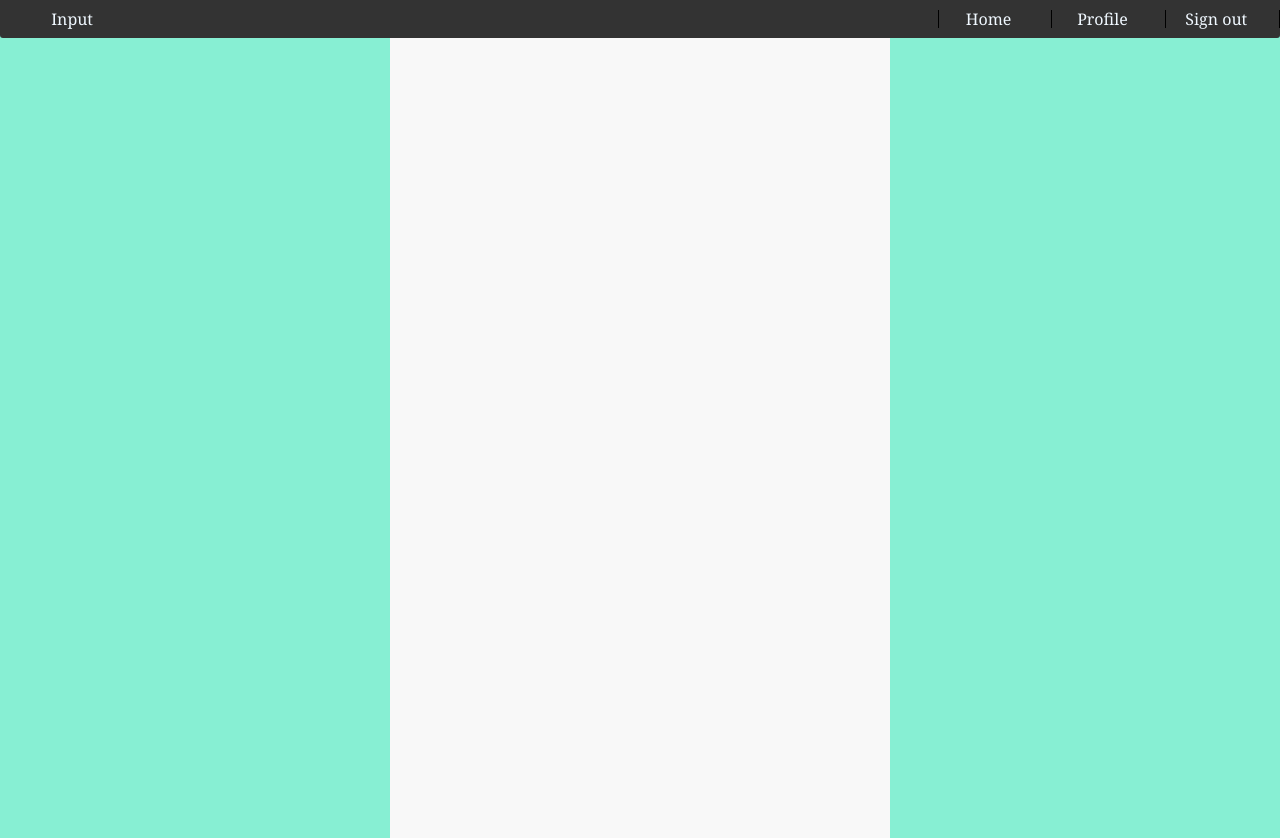
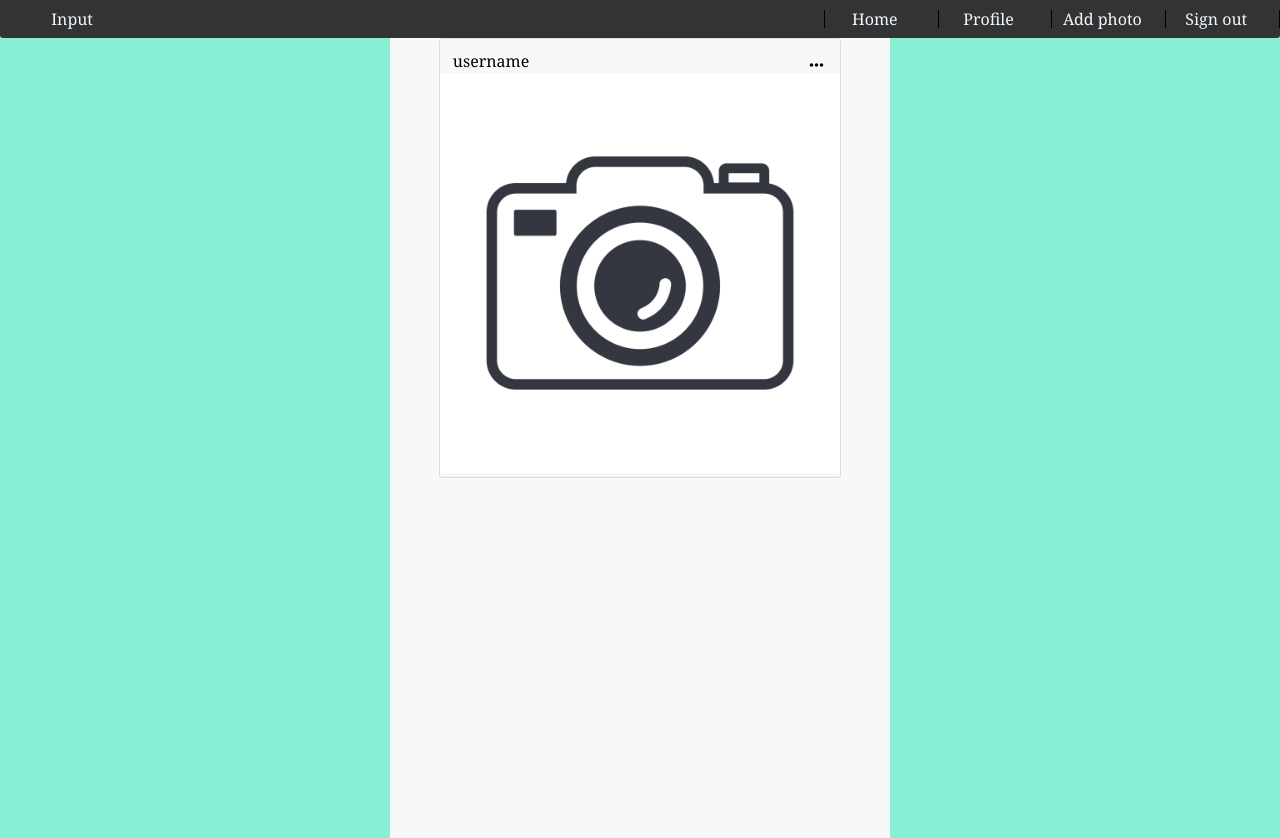
Before and after one commit to SleimanDGhanem/Instagram_like_website, a PHP site: page /html/feed.html in a window 1280 px wide. Run offline with PHP 8.4, Linux system fonts and the light colour scheme; some libraries are stand-ins or nearby versions.

Commit message:
Front End - Added Image to Post

```diff
--- a/Frontend/css/feed.css
+++ b/Frontend/css/feed.css
@@ -31,3 +31,27 @@ li:first-of-type{
   margin: auto;
 
 }
+
+.post{
+  border: solid 1px #DBDBDB;
+  border-radius: 3px;
+  width:80%;
+  margin: auto;
+}
+.title{
+  display: flex;
+  justify-content: space-between;
+}
+
+.photo{
+  max-width: 100%;
+}
+
+p{
+  margin: 0;
+  padding: 1vw 0 0 1vw;
+}
+i{
+  margin: 0;
+  padding: 1.4vw 1.3vw 0 0;
+}
--- a/Frontend/html/feed.html
+++ b/Frontend/html/feed.html
@@ -7,6 +7,7 @@
     <link rel="stylesheet" href="../css/normalize.css" />
     <link rel="stylesheet" href="../css/background.css" />
     <link rel="stylesheet" href="../css/feed.css" />
+    <script src="https://kit.fontawesome.com/d9b6fdc714.js" crossorigin="anonymous"></script>
     <title>Document</title>
   </head>
   <body>
@@ -16,10 +17,17 @@
           <li class="big"><a href="#">Input</a></li>
           <li><a href="#">Home</a></li>
           <li><a href="#">Profile</a></li>
+          <li><a href="#">Add photo</a></li>
           <li><a href="#">Sign out</a></li>
         </ul>
       </nav>
     </header>
-    <div class="scrolling"></div>
+    <div class="scrolling">
+      <div class="post">
+        <div class="title"><p>username</p><i class="fa fa-ellipsis"></i></div>
+        <img class="photo" src="../images/template.webp" alt="template of a photo">
+        <div class="captions"></div>
+      </div>
+    </div>
   </body>
 </html>
```
Also changed, not shown: Frontend/images/template.webp (added).
